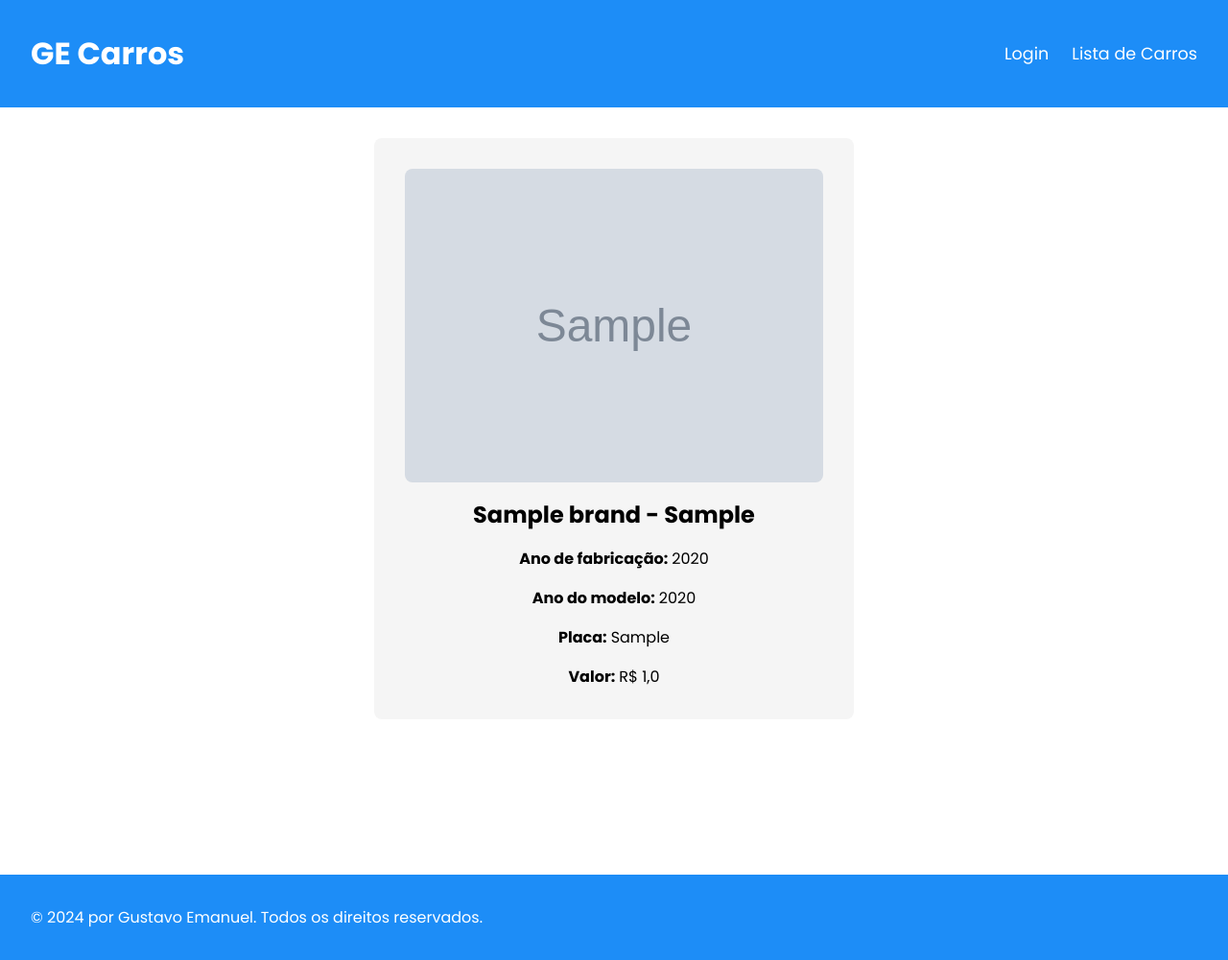
After one commit to GustavoeDev/ge-carros, a Django app: page /cars/details/1/ in a window 1280 px wide. The commit adds this page. Shown: the whole page at 96% size. Run offline with Django 5.2, Linux system fonts and the light colour scheme; tables that the repository leaves empty hold one stand-in row (values such as "Sample post"); grey boxes marked "Sample" are stand-in pictures.

Commit message:
feat: add car detail view and template, update car list to link to details

```diff
--- a/app/urls.py
+++ b/app/urls.py
@@ -12,4 +12,5 @@ urlpatterns = [
     path('logout/', logout_view, name='logout'),
     path('cars/', CarsListView.as_view(), name='cars_list'),
     path('new_car/', NewCarCreateView.as_view(), name='new_car'),
+    path('cars/details/<int:pk>/', CarDetailView.as_view(), name='car_detail'),
 ] + static(settings.MEDIA_URL, document_root=settings.MEDIA_ROOT)
--- a/cars/templates/cars.html
+++ b/cars/templates/cars.html
@@ -19,10 +19,10 @@
 
       <div class="container-car">
         {% for car in cars %}
-        <div class="card-car">
+        <a href="{% url 'car_detail' car.pk %}" class="card-car">
           <img src="{{ car.photo.url }}" alt="" />
           <h1>{{ car.model }}</h1>
-        </div>
+        </a>
         {% endfor %}
       </div>
     </section>
--- /dev/null
+++ b/cars/templates/details.html
@@ -0,0 +1,16 @@
+{% extends "base.html" %} {% load static %} {% block css %}
+<link rel="stylesheet" href="{% static 'css/details.css' %}" />
+{% endblock %} {% block content %}
+
+<div class="car-card">
+  <img src="{{ object.photo.url }}" alt="" />
+  <div class="car-card-info">
+    <h2>{{ object.brand }} - {{ object.model }}</h2>
+    <p><strong>Ano de fabricação:</strong>{{ object.factory_year }}</p>
+    <p><strong>Ano do modelo:</strong>{{ object.model_year }}</p>
+    <p><strong>Placa:</strong>{{ object.plate }}</p>
+    <p><strong>Valor:</strong>R$ {{ object.value }}</p>
+  </div>
+</div>
+
+{% endblock %}
--- a/cars/views.py
+++ b/cars/views.py
@@ -1,6 +1,6 @@
 from cars.models import Car
 from cars.forms import NewCarForm
-from django.views.generic import ListView
+from django.views.generic import ListView, DetailView
 from django.views.generic.edit import CreateView
 from django.contrib.auth.decorators import user_passes_test
 from django.utils.decorators import method_decorator
@@ -27,3 +27,7 @@ class NewCarCreateView(CreateView):
     form_class = NewCarForm
     template_name = 'new_car.html'
     success_url = '/cars/'
+
+class CarDetailView(DetailView):
+    model = Car
+    template_name = 'details.html'
--- /dev/null
+++ b/static/css/details.css
@@ -0,0 +1,29 @@
+.car-card {
+  padding: 2rem;
+  margin: 0 auto;
+  width: 500px;
+
+  display: flex;
+  flex-direction: column;
+  gap: 1rem;
+
+  background-color: #f5f5f5;
+  border-radius: 8px;
+}
+
+.car-card > img {
+  border-radius: 8px;
+  max-width: 500px;
+}
+
+.car-card-info {
+  display: flex;
+  flex-direction: column;
+  align-items: center;
+  gap: 1rem;
+}
+
+.car-card-info > p {
+  display: flex;
+  gap: 0.25rem;
+}
```
